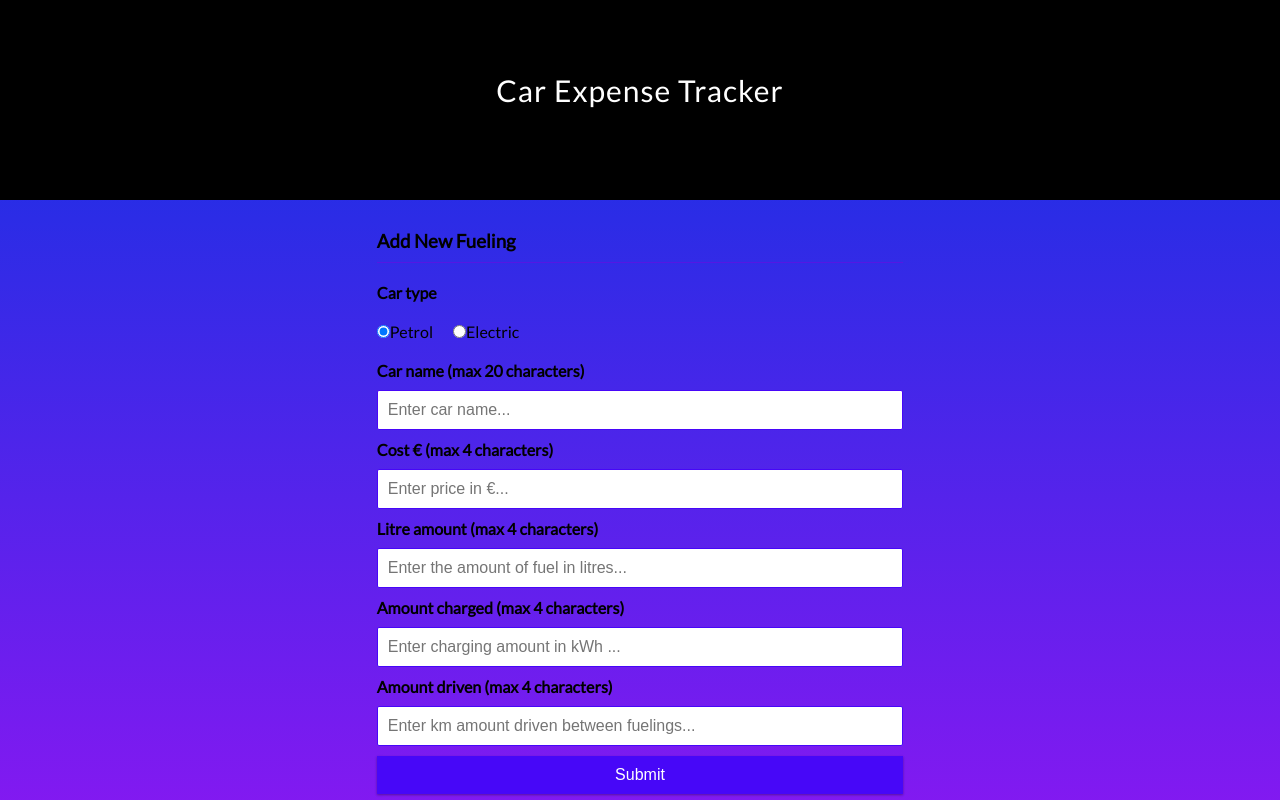
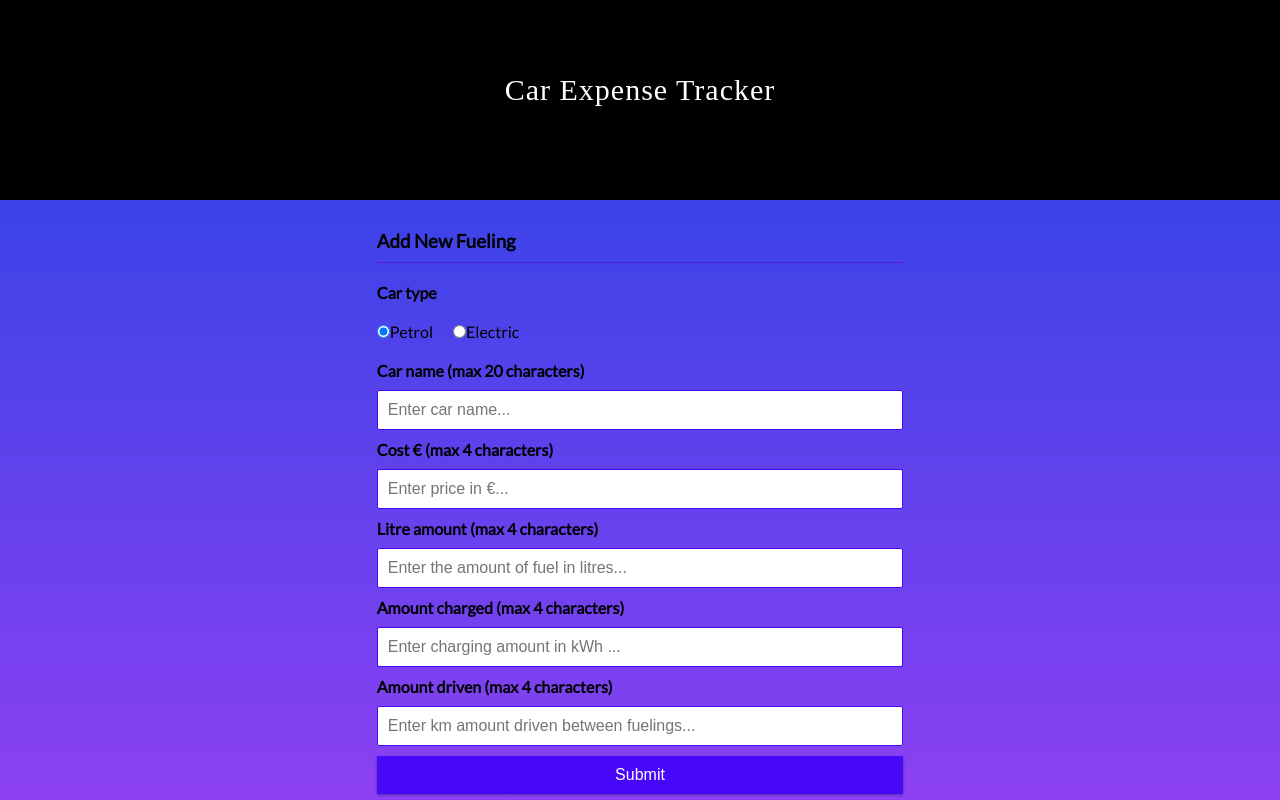
Before and after one commit to mixmading/frontend-teamwork, a React (Create React App) app: page / in a window 1280 px wide. Shown: the top 800 px of the page. Built offline with nearby package versions, Linux system fonts and the light colour scheme.

Commit message:
vielä kerran background muokattu

```diff
--- a/src/App.css
+++ b/src/App.css
@@ -137,7 +137,7 @@ input[type='number'] {
 }
 
 body {
-  background: linear-gradient(to bottom, #0c33e2, #f700ff);
+  background: linear-gradient(to bottom, #0c33e2ea, #f700ffc2);
 }
 
 .container {
--- a/src/components/Header.js
+++ b/src/components/Header.js
@@ -6,7 +6,7 @@ export const Header = () => {
   return (
     <h2>
       <div className="header">
-        <h1>Car Expense Tracker</h1>
+        <h1 style={{ fontFamily: 'Times New Roman  ' }}>Car Expense Tracker</h1>
       </div>
       <div className="content"></div>
       <HeaderScript />
```
